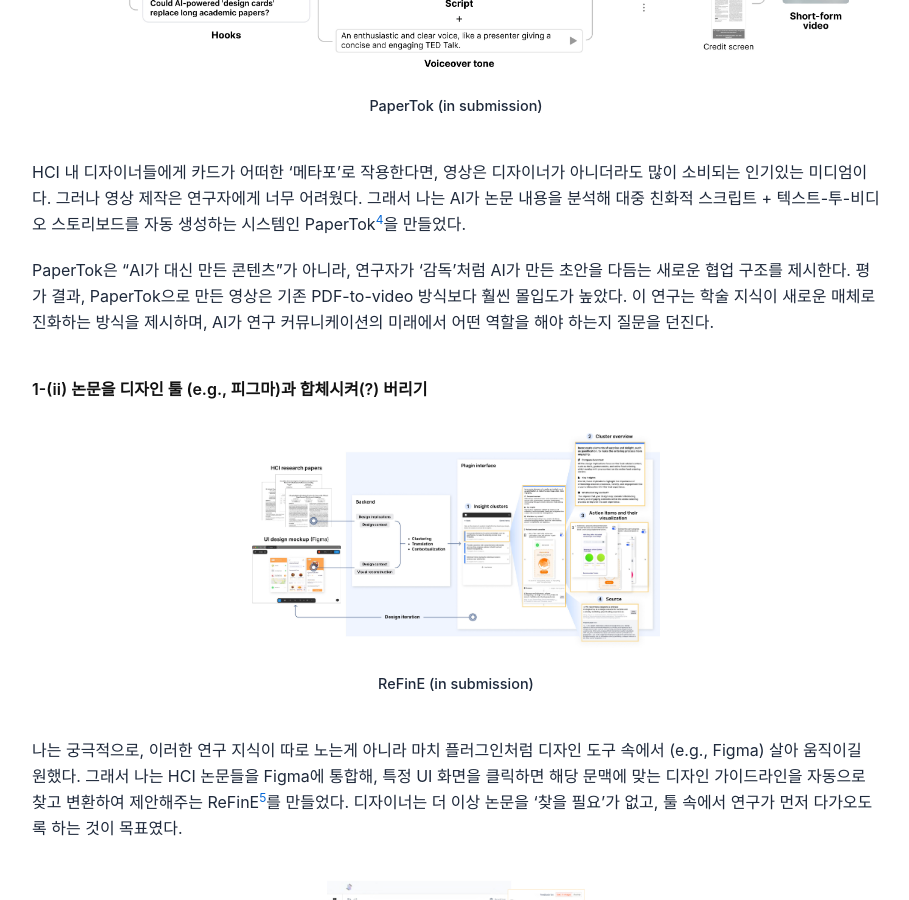
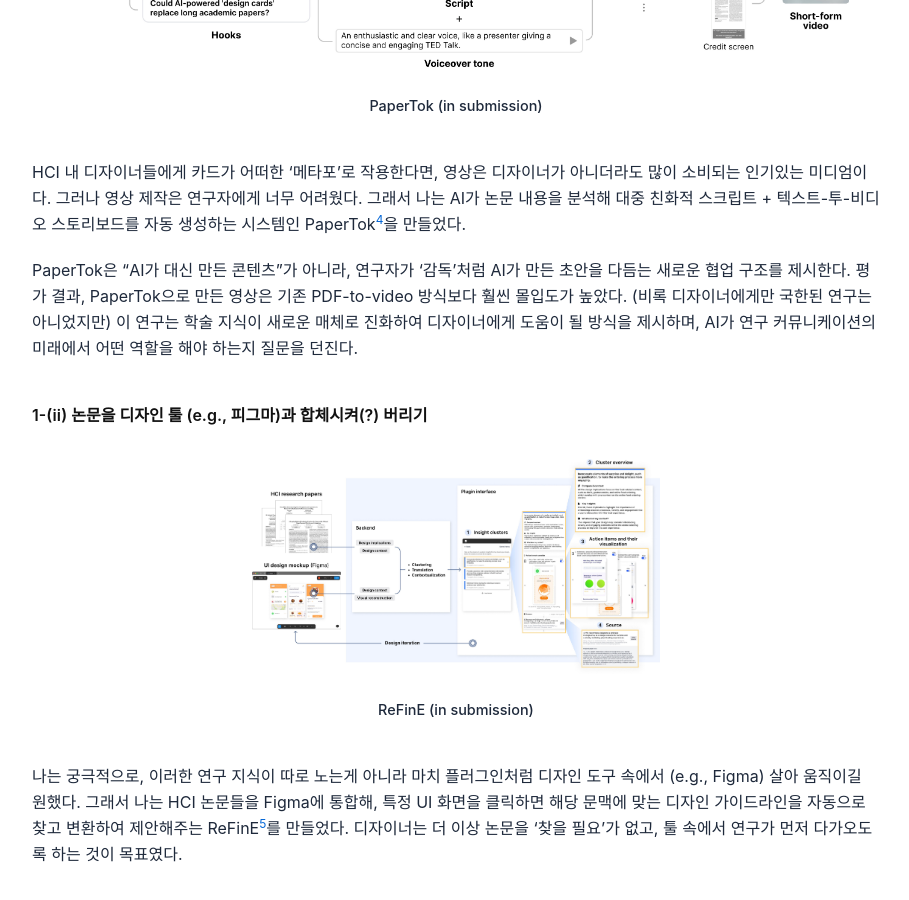
Before and after one commit to donghoon-io/blog, a Jekyll site: the page built from _posts/2025-11-21-translational-science.md, in a window 1280 px wide and 900 px high, scrolled down 2631 px. Shown: the whole window, without its empty margins (184-1093 px from the left). Built offline with Jekyll 4.4.1, drawn with Linux system fonts in a browser that asks for light colours; nearby versions of some CDN libraries.

Commit message:
Update 2025-11-21-translational-science.md

```diff
--- a/_posts/2025-11-21-translational-science.md
+++ b/_posts/2025-11-21-translational-science.md
@@ -64,7 +64,7 @@
 
 HCI 내 디자이너들에게 카드가 어떠한 '메타포'로 작용한다면, 영상은 디자이너가 아니더라도 많이 소비되는 인기있는 미디엄이다. 그러나 영상 제작은 연구자에게 너무 어려웠다. 그래서 나는 AI가 논문 내용을 분석해 대중 친화적 스크립트 + 텍스트-투-비디오 스토리보드를 자동 생성하는 시스템인 PaperTok[^4]을 만들었다.
 
-PaperTok은 “AI가 대신 만든 콘텐츠”가 아니라, 연구자가 ‘감독’처럼 AI가 만든 초안을 다듬는 새로운 협업 구조를 제시한다. 평가 결과, PaperTok으로 만든 영상은 기존 PDF-to-video 방식보다 훨씬 몰입도가 높았다. 이 연구는 학술 지식이 새로운 매체로 진화하는 방식을 제시하며, AI가 연구 커뮤니케이션의 미래에서 어떤 역할을 해야 하는지 질문을 던진다.
+PaperTok은 “AI가 대신 만든 콘텐츠”가 아니라, 연구자가 ‘감독’처럼 AI가 만든 초안을 다듬는 새로운 협업 구조를 제시한다. 평가 결과, PaperTok으로 만든 영상은 기존 PDF-to-video 방식보다 훨씬 몰입도가 높았다. (비록 디자이너에게만 국한된 연구는 아니었지만) 이 연구는 학술 지식이 새로운 매체로 진화하여 디자이너에게 도움이 될 방식을 제시하며, AI가 연구 커뮤니케이션의 미래에서 어떤 역할을 해야 하는지 질문을 던진다.
 
 
 #### 1-(ii) 논문을 디자인 툴 (e.g., 피그마)과 합체시켜(?) 버리기
```
